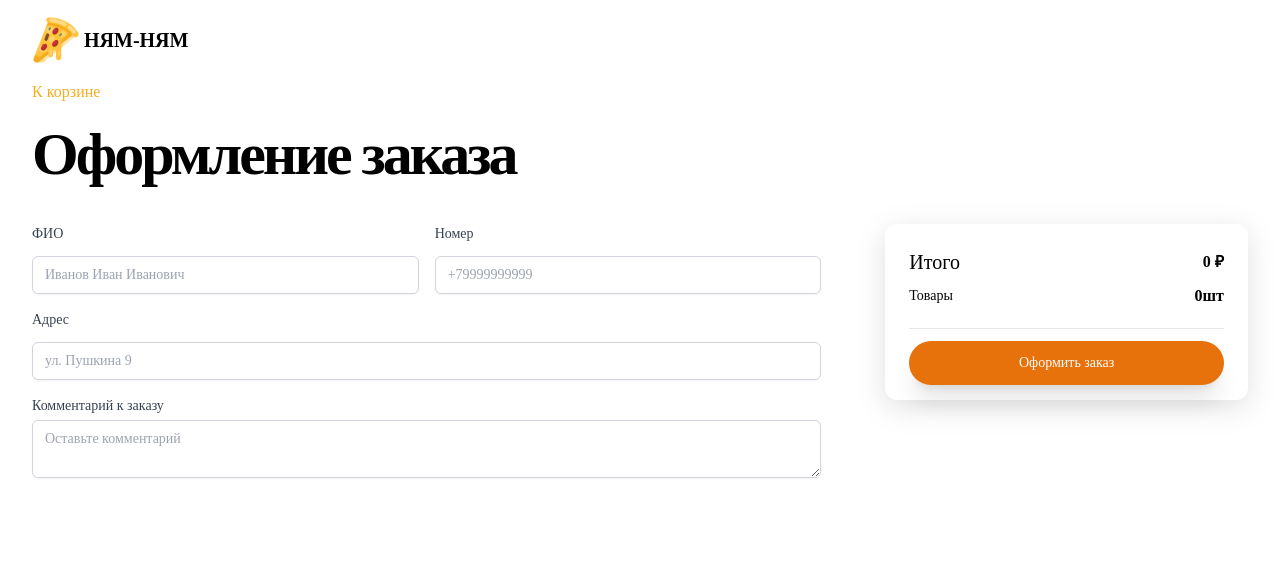
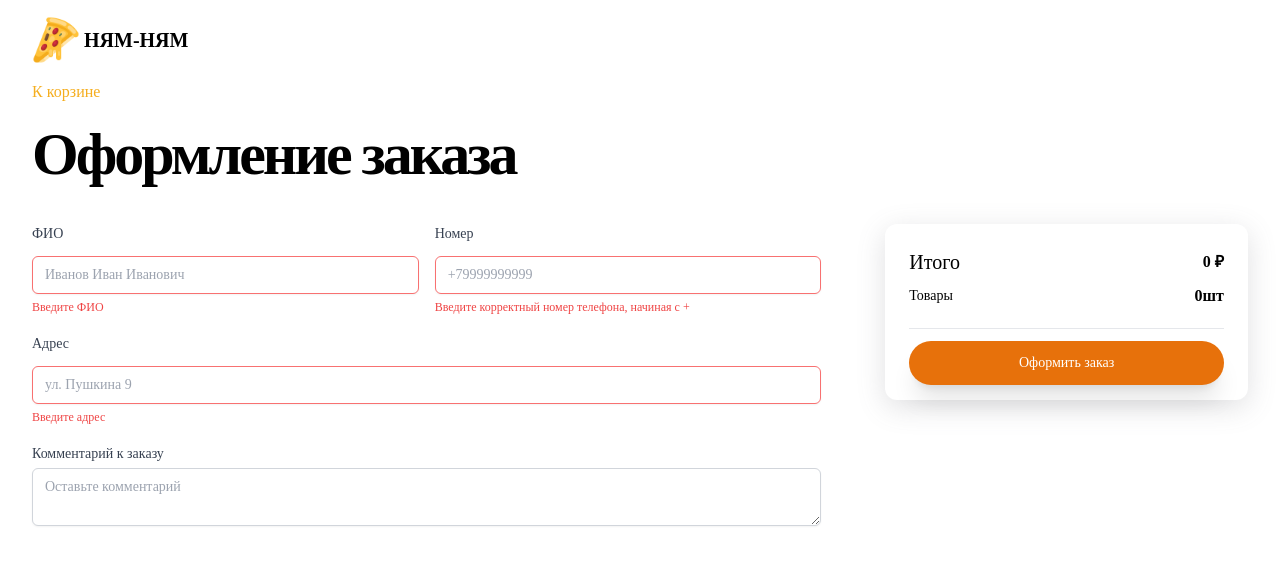
Before and after one commit to PapaSavage/program-center-test, a Nuxt app in the folder frontend/: page /order in a window 1280 px wide. Shown: the top 564 px of the page. Built offline with nearby package versions, Linux system fonts and the light colour scheme; a web font is replaced by a local one.

Commit message:
validation

```diff
--- a/frontend/assets/css/tailwind.css
+++ b/frontend/assets/css/tailwind.css
@@ -31,7 +31,7 @@ p {
 }
 
 .price {
-	@apply text-sm sm:text-base;
+	@apply text-xs sm:text-sm md:text-base;
 }
 
 .title {
--- a/frontend/pages/index.vue
+++ b/frontend/pages/index.vue
@@ -75,9 +75,6 @@
 </template>
 
 <script setup lang="ts">
-import { ref } from 'vue';
-import { useCartStore } from '~/stores/cart';
-import { storeToRefs } from 'pinia';
 
 useHead({
     title: "ням-ням"
--- a/frontend/pages/order.vue
+++ b/frontend/pages/order.vue
@@ -4,27 +4,34 @@
     <div class="grid grid-cols-2 sm:grid-cols-3 gap-16">
         <div class="col-span-2">
             <div class="grid grid-cols-2 gap-4">
-                <div>
+                <div class="col-span-2 sm:col-span-1">
                     <label class="block text-sm font-medium text-gray-700">ФИО</label>
-                    <input v-model="ordercred.name" placeholder="Иванов Иван Иванович" type="text">
+                    <input v-model="ordercred.name" :class="{ 'border-red-500': !validName }"
+                        placeholder="Иванов Иван Иванович" type="text" />
+                    <span v-if="!validName" class="text-red-500 text-xs">Введите ФИО</span>
                 </div>
-                <div>
-                    <label for="" class="block text-sm font-medium text-gray-700">Номер</label>
-                    <input v-model="ordercred.phone" placeholder="+79999999999" type="text">
+                <div class="col-span-2 sm:col-span-1">
+                    <label class="block text-sm font-medium text-gray-700">Номер</label>
+                    <input v-model="ordercred.phone" :class="{ 'border-red-500': !validPhone }" placeholder="+79999999999"
+                        type="text" />
+                    <span v-if="!validPhone" class="text-red-500 text-xs">Введите корректный номер телефона, начиная с
+                        +</span>
                 </div>
                 <div class="col-span-2">
-                    <label for="" class="block text-sm font-medium text-gray-700">Адрес</label>
-                    <input v-model="ordercred.address" placeholder="ул. Пушкина 9" type="text">
+                    <label class="block text-sm font-medium text-gray-700">Адрес</label>
+                    <input v-model="ordercred.address" :class="{ 'border-red-500': !validAddress }"
+                        placeholder="ул. Пушкина 9" type="text" />
+                    <span v-if="!validAddress" class="text-red-500 text-xs">Введите адрес</span>
                 </div>
                 <div class="col-span-2">
-                    <label for="" class="block text-sm font-medium text-gray-700">Комментарий к заказу</label>
-                    <textarea v-model="ordercred.comment" placeholder="Оставьте комментарий" type="text"></textarea>
+                    <label class="block text-sm font-medium text-gray-700">Комментарий к заказу</label>
+                    <textarea v-model="ordercred.comment" placeholder="Оставьте комментарий"></textarea>
                 </div>
             </div>
         </div>
         <div style="box-shadow: rgba(100, 100, 111, 0.2) 0px 7px 29px 0px;"
             class="col-span-2 sm:col-span-1 max-h-44 rounded-xl p-6 gap-3 flex flex-col animate__animated animate__fadeIn">
-            <div class="">
+            <div>
                 <div class="flex flex-row items-center justify-between">
                     <div class="title">Итого</div>
                     <div class="font-bold">{{ totalPrice }} ₽</div>
@@ -35,8 +42,9 @@
                 </div>
             </div>
             <hr class="dotted">
-            <button @click="console.log(ordercred); cartStore.clearCart" class="btn-primary w-full text-center">Оформить
-                заказ</button>
+            <button :disabled="!isFormValid" @click="submitOrder" class="btn-primary w-full text-center">
+                Оформить заказ
+            </button>
         </div>
     </div>
 </template>
@@ -56,6 +64,23 @@ interface ordercredential {
     comment?: string;
 }
 
-const ordercred = ref<ordercredential>({ name: '', phone: '', address: '', comment: '' })
+const ordercred = ref<ordercredential>({ name: '', phone: '', address: '', comment: '' });
 
+const validName = computed(() => ordercred.value.name.trim() !== '');
+const validPhone = computed(() => /^\+\d{11,15}$/.test(ordercred.value.phone));
+const validAddress = computed(() => ordercred.value.address.trim() !== '');
+const isFormValid = computed(() => validName.value && validPhone.value && validAddress.value);
+
+const submitOrder = () => {
+    if (isFormValid.value) {
+        console.log(ordercred.value);
+        cartStore.clearCart();
+    }
+};
 </script>
+
+<style scoped>
+.border-red-500 {
+    border-color: #f87171;
+}
+</style>
```
